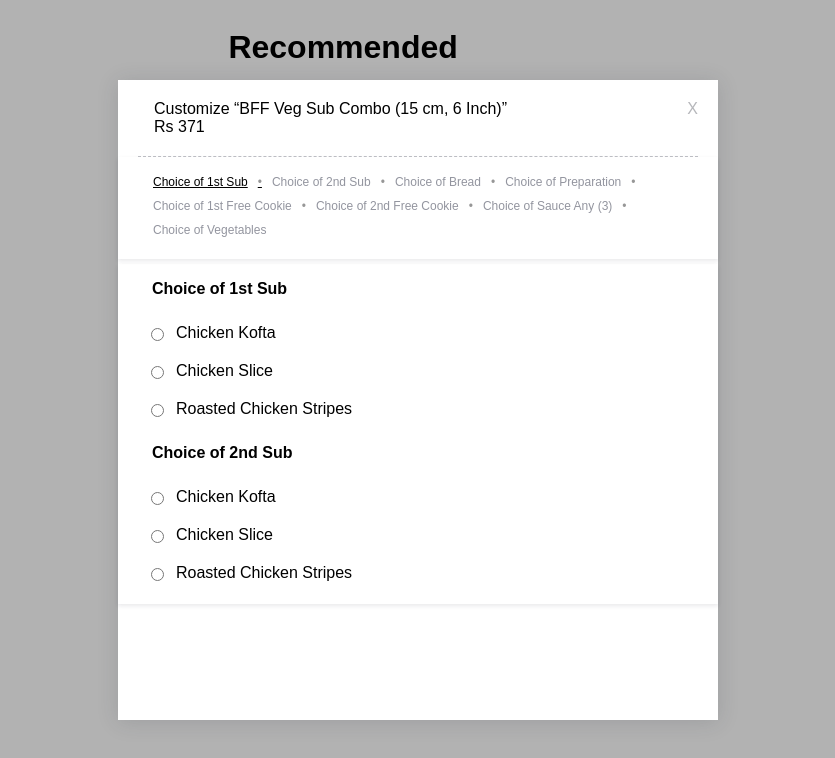
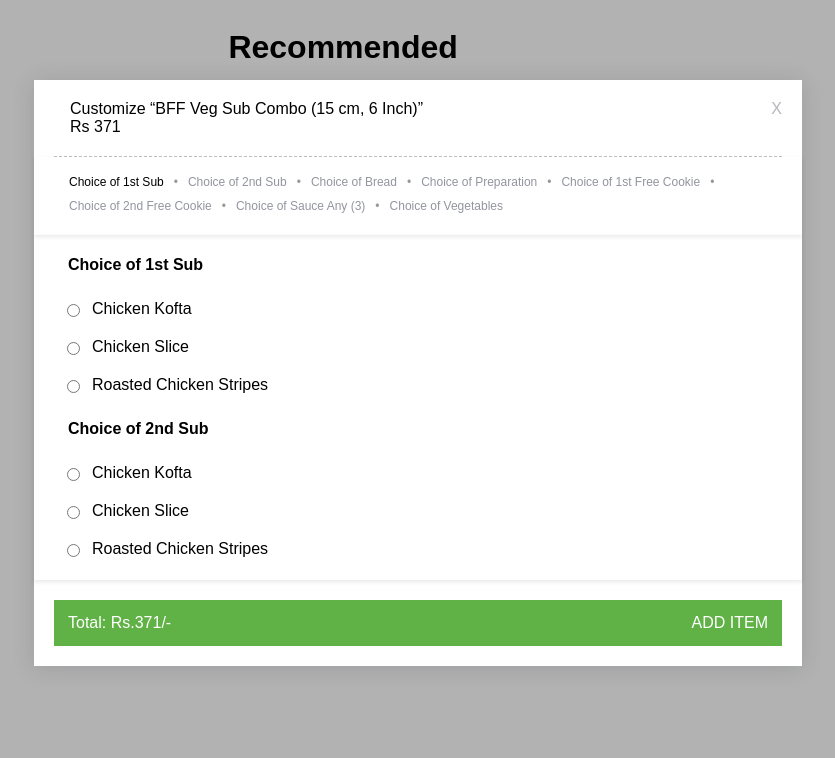
Before and after one commit to alcatraz69/swiggyui, a React (Create React App) app: page / in a window 1280 px wide. Both pictures are taken after a click on the element "ADD". Shown: the top 758 px of the page, without its empty margins (222-1057 px from the left). Built offline with nearby package versions, Linux system fonts and the light colour scheme.

Commit message:
feat - added functionality to store user input

```diff
--- a/src/App.css
+++ b/src/App.css
@@ -3,7 +3,7 @@ body {
   overflow: hidden;
 }
 
-::-webkit-scrollbar {
+/* ::-webkit-scrollbar {
   width: 0;
   background: transparent;
-}
+} */
--- a/src/Components/NavItems/Choice.js
+++ b/src/Components/NavItems/Choice.js
@@ -1,18 +1,18 @@
 export const Choices = [
   {
-    choiceNo: 1,
+    choiceNo: "choice1",
     choice: "Choice of 1st Sub",
     options: ["Chicken Kofta", "Chicken Slice", "Roasted Chicken Stripes"],
     optionsType: "Radio",
   },
   {
-    choiceNo: 2,
+    choiceNo: "choice2",
     choice: "Choice of 2nd Sub",
     options: ["Chicken Kofta", "Chicken Slice", "Roasted Chicken Stripes"],
     optionsType: "Radio",
   },
   {
-    choiceNo: 3,
+    choiceNo: "choice3",
     choice: "Choice of Bread",
     options: [
       "Multigrain Bread",
@@ -24,7 +24,7 @@ export const Choices = [
     optionsType: "Radio",
   },
   {
-    choiceNo: 4,
+    choiceNo: "choice4",
     choice: "Choice of Preparation",
     options: [
       "Plain Bread",
@@ -34,7 +34,7 @@ export const Choices = [
     optionsType: "Radio",
   },
   {
-    choiceNo: 5,
+    choiceNo: "choice5",
     choice: "Choice of 1st Free Cookie",
     options: [
       "Double Dark Chunk Chocolate Cookie",
@@ -44,7 +44,7 @@ export const Choices = [
     optionsType: "Radio",
   },
   {
-    choiceNo: 6,
+    choiceNo: "choice6",
     choice: "Choice of 2nd Free Cookie",
     options: [
       "Double Dark Chunk Chocolate Cookie",
@@ -54,7 +54,7 @@ export const Choices = [
     optionsType: "Radio",
   },
   {
-    choiceNo: 7,
+    choiceNo: "choice7",
     choice: "Choice of Sauce Any (3)",
     options: [
       "Mayonnaise",
@@ -67,7 +67,7 @@ export const Choices = [
     optionsType: "Checkbox",
   },
   {
-    choiceNo: 8,
+    choiceNo: "choice8",
     choice: "Choice of Vegetables",
     options: [
       "Lettuce",
--- a/src/Components/NavItems/NavItems.css
+++ b/src/Components/NavItems/NavItems.css
@@ -2,6 +2,7 @@
   padding: 15px 35px;
   box-shadow: 0 2px 4px 0 rgb(40 44 63 / 10%);
 }
+
 .navContainer .navBarItem {
   text-decoration: none;
   color: #93959f;
@@ -12,7 +13,7 @@
 
 .navItems {
   padding: 0 28px;
-  margin-top: 5px;
+  padding-top: 5px;
   height: 340px;
   overflow-y: scroll;
   scroll-behavior: smooth;
@@ -40,3 +41,15 @@
 .inputRadio {
   margin-right: 12px;
 }
+
+.modalBottom {
+  padding: 20px;
+}
+.totalItem {
+  display: flex;
+  justify-content: space-between;
+  align-items: center;
+  background-color: #60b246;
+  color: white;
+  padding: 14px;
+}
--- a/src/Components/NavItems/NavItems.js
+++ b/src/Components/NavItems/NavItems.js
@@ -3,11 +3,38 @@ import "./NavItems.css";
 import { Choices } from "./Choice";
 
 const NavItems = () => {
-  const [route, routeSetter] = useState(1);
+  const [route, routeSetter] = useState("choice1");
+  const [userInput, setUserInput] = useState({
+    choice1: "",
+    choice2: "",
+    choice3: "",
+    choice4: "",
+    choice5: "",
+    choice6: "",
+    choice7: [],
+    choice8: [],
+  });
 
-  const handleChange = (e) => {
-    console.log(e.target);
+  const handleRadio = (e) => {
+    const { name, value } = e.target;
+    setUserInput({ ...userInput, [name]: value });
   };
+  const handleCheckbox = (e) => {
+    const { name, value } = e.target;
+    const isPresent = userInput[name].find((item) => item === value);
+    if (isPresent) {
+      setUserInput({
+        ...userInput,
+        [name]: userInput[name].filter((item) => item !== value),
+      });
+    } else {
+      setUserInput({ ...userInput, [name]: [...userInput[name], value] });
+    }
+  };
+  function handleAdd() {
+    console.log(userInput);
+  }
+
   return (
     <>
       <div className="navContainer">
@@ -18,13 +45,11 @@ const NavItems = () => {
               href={"#" + item.choiceNo}
               style={{
                 color: `${route === item.choiceNo ? "#000" : "#93959f"}`,
-                textDecoration: `${
-                  route === item.choiceNo ? "underline" : "none"
-                }`,
               }}
               onClick={() => {
                 routeSetter(item.choiceNo);
               }}
+              key={item.choiceNo}
             >
               {item.choice}
             </a>
@@ -34,17 +59,22 @@ const NavItems = () => {
       <div className="navItems">
         {Choices.map((item) => {
           return (
-            <div id={item.choiceNo}>
+            <div id={item.choiceNo} key={item.choiceNo}>
               <p className="choiceHeading">{item.choice}</p>
 
               {item.options.map((option) => {
                 return (
-                  <div className="options">
+                  <div className="options" key={option}>
                     <input
                       type={item.optionsType === "Radio" ? "Radio" : "Checkbox"}
                       className="inputRadio"
                       name={item.choiceNo}
-                      onClick={handleChange}
+                      onChange={
+                        item.optionsType === "Radio"
+                          ? handleRadio
+                          : handleCheckbox
+                      }
+                      value={option}
                     />
                     <label className="itemLabel" htmlFor="choice1">
                       {option}
@@ -56,6 +86,12 @@ const NavItems = () => {
           );
         })}
       </div>
+      <div className="modalBottom">
+        <div className="totalItem">
+          <span>Total: Rs.371/-</span>
+          <span onClick={handleAdd}>ADD ITEM</span>
+        </div>
+      </div>
     </>
   );
 };
--- a/src/Components/popup/popup.css
+++ b/src/Components/popup/popup.css
@@ -12,8 +12,7 @@
 .popupModal {
   position: relative;
   top: -20px;
-  width: 600px;
-  height: 80vh;
+  width: 60%;
   background-color: rgb(255, 255, 255);
   margin: auto;
   animation: animatetop 0.3s forwards;
```
